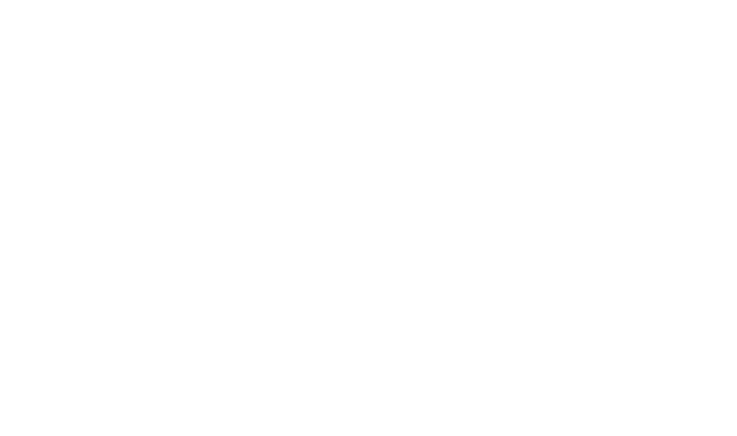
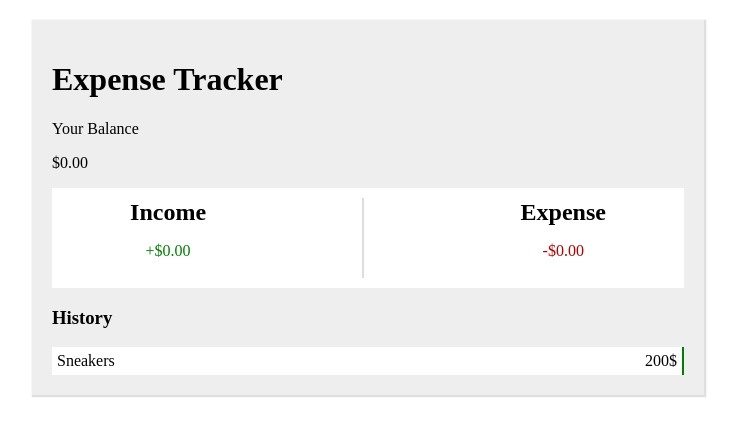
Before and after one commit to Mo77amed7/expense-tracker, a Vue app: page / in a window 1280 px wide. Shown: the top 436 px of the page, without its empty margins (272-1009 px from the left). Built offline with nearby package versions, Linux system fonts and the light colour scheme.

Commit message:
feat: implement main layout and components for expense tracker

```diff
--- a/index.html
+++ b/index.html
@@ -1,5 +1,5 @@
 <!DOCTYPE html>
-<html lang="">
+<html lang="en">
   <head>
     <meta charset="UTF-8" />
     <link rel="icon" href="/public/Logo.png" />
--- a/src/App.vue
+++ b/src/App.vue
@@ -1,3 +1,37 @@
 <template>
+  <div class="expense-tracker">
+    <the-header></the-header>
+    <the-balance></the-balance>
+    <income-expenses></income-expenses>
+    <add-transaction></add-transaction>
+    <transaction-list></transaction-list>
+  </div>
+</template>
 
-</template>
+<script>
+import AddTransaction from "./components/AddTransaction.vue";
+import IncomeExpenses from "./components/IncomeExpenses.vue";
+import TransactionList from "./components/TransactionList.vue";
+import TheHeader from "./components/TheHeader.vue";
+import TheBalance from "./components/TheBalance.vue";
+export default {
+  components: {
+    TheHeader,
+    TheBalance,
+    IncomeExpenses,
+    AddTransaction,
+    TransactionList,
+  },
+};
+</script>
+
+<style scoped>
+.expense-tracker {
+  background-color: #eee;
+  width: 50%;
+  margin: 20px auto;
+  box-shadow: 1px 1px 1px 1px rgb(225, 222, 222),
+    1px 1px 1px 1px rgb(225, 222, 222);
+  padding: 20px;
+}
+</style>
--- /dev/null
+++ b/src/components/AddTransaction.vue
@@ -0,0 +1,8 @@
+<template>
+  <section></section>
+</template>
+<script>
+export default {
+  name: "AddTransaction",
+};
+</script>
--- a/src/components/IncomeExpenses.vue
+++ b/src/components/IncomeExpenses.vue
@@ -0,0 +1,46 @@
+<template>
+  <section class="income-exp">
+    <div class="income">
+      <h2>Income</h2>
+      <p>+$0.00</p>
+    </div>
+    <span class="divider"></span>
+    <div class="expense">
+      <h2>Expense</h2>
+      <p>-$0.00</p>
+    </div>
+  </section>
+</template>
+<script>
+export default {
+  name: "IncomeExpenses",
+};
+</script>
+<style scoped>
+.income-exp {
+  display: flex;
+  background-color: white;
+  justify-content: space-around;
+  align-items: center;
+  height: 100px;
+}
+.divider {
+  width: 2px;
+  height: 80%;
+  background-color: #ddd;
+}
+.income,.expense {
+    display: flex;
+    align-items: center;
+    flex-direction: column;
+}
+h2 {
+    margin: 0;
+}
+.income p {
+    color: green;
+}
+.expense p {
+    color: rgb(177, 0, 0);
+}
+</style>
--- a/src/components/Balance.vue
+++ b/src/components/TheBalance.vue
@@ -7,7 +7,7 @@
 
 <script>
 export default {
-  name: "Balance",
+  name: "TheBalance",
 };
 </script>
 <style scoped></style>
--- a/src/components/Header.vue
+++ b/src/components/TheHeader.vue
@@ -1,6 +1,6 @@
 <template>
   <header>
-    <h2>Expense Tracker</h2>
+    <h1>Expense Tracker</h1>
   </header>
 </template>
 
--- /dev/null
+++ b/src/components/TransactionList.vue
@@ -0,0 +1,60 @@
+<template>
+  <section>
+    <h3>History</h3>
+    <ul>
+      <li class="plus">
+        <span>Sneakers</span>
+        <span>200$</span>
+        <button>X</button>
+      </li>
+    </ul>
+  </section>
+</template>
+<script>
+export default {
+  name: "TransactionList",
+};
+</script>
+
+<style scoped>
+ul {
+  list-style: none;
+  margin: 0;
+  padding: 0;
+}
+li {
+  background-color: white;
+  position: relative;
+  display: flex;
+  justify-content: space-between;
+  align-items: center;
+  padding: 5px;
+  border-right-width: 2px;
+  border-right-style: solid;
+}
+
+button {
+  position: absolute;
+  left: -18px;
+  width: 18px;
+  height: 18px;
+  border: 0;
+  color: white;
+  background-color: rgb(177, 0, 0);
+  cursor: pointer;
+  display: flex;
+  justify-content: center;
+  align-items: center;
+  padding: 3px;
+  opacity: 0;
+}
+li:hover button {
+  opacity: 1;
+}
+li.plus {
+  border-right-color: green;
+}
+li.minus {
+  border-right-color: rgb(177, 0, 0);
+}
+</style>
```
Also changed, not shown: src/components/AddTransiction.vue (deleted), src/components/TransictionList.vue (deleted).
